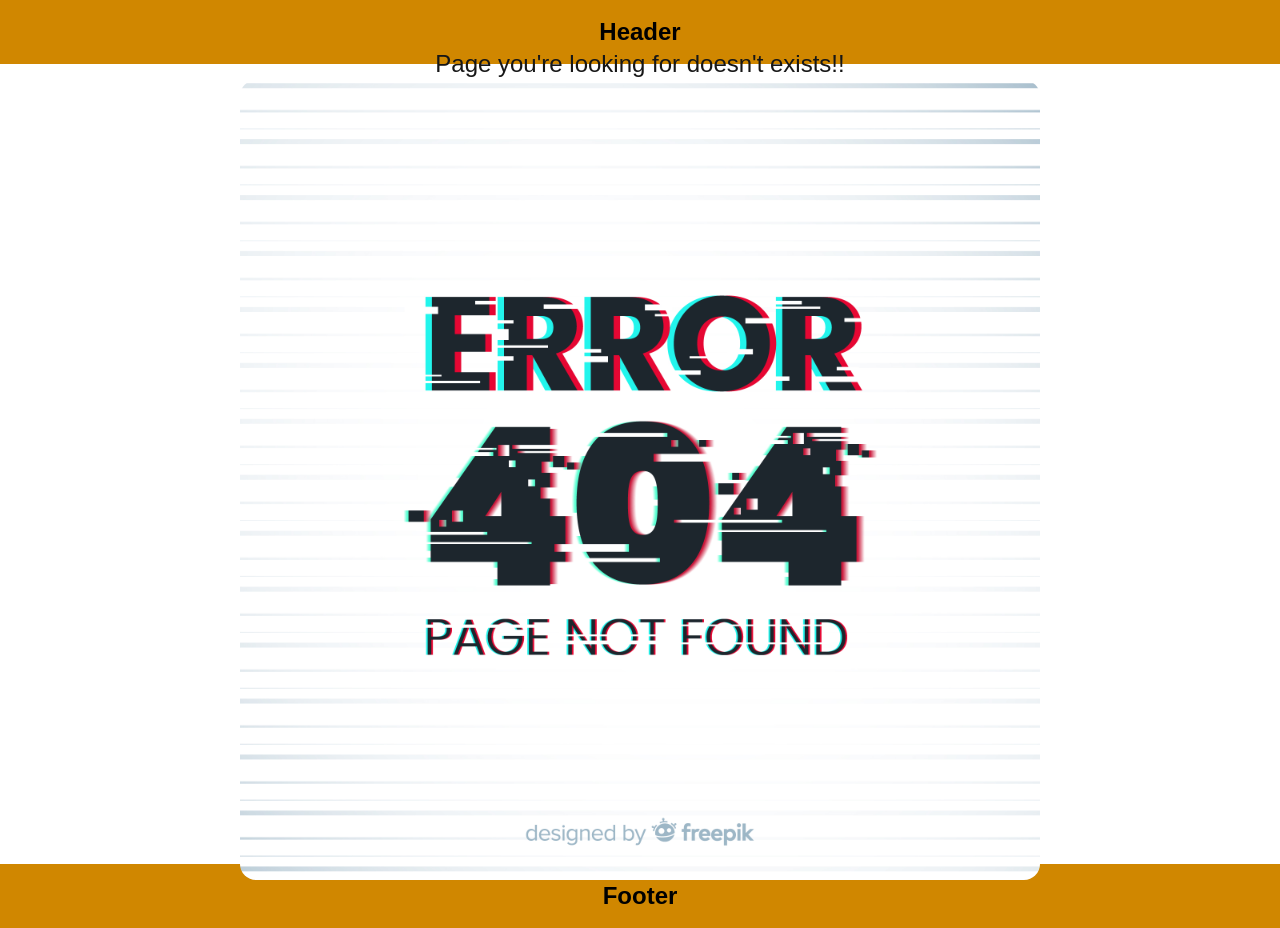
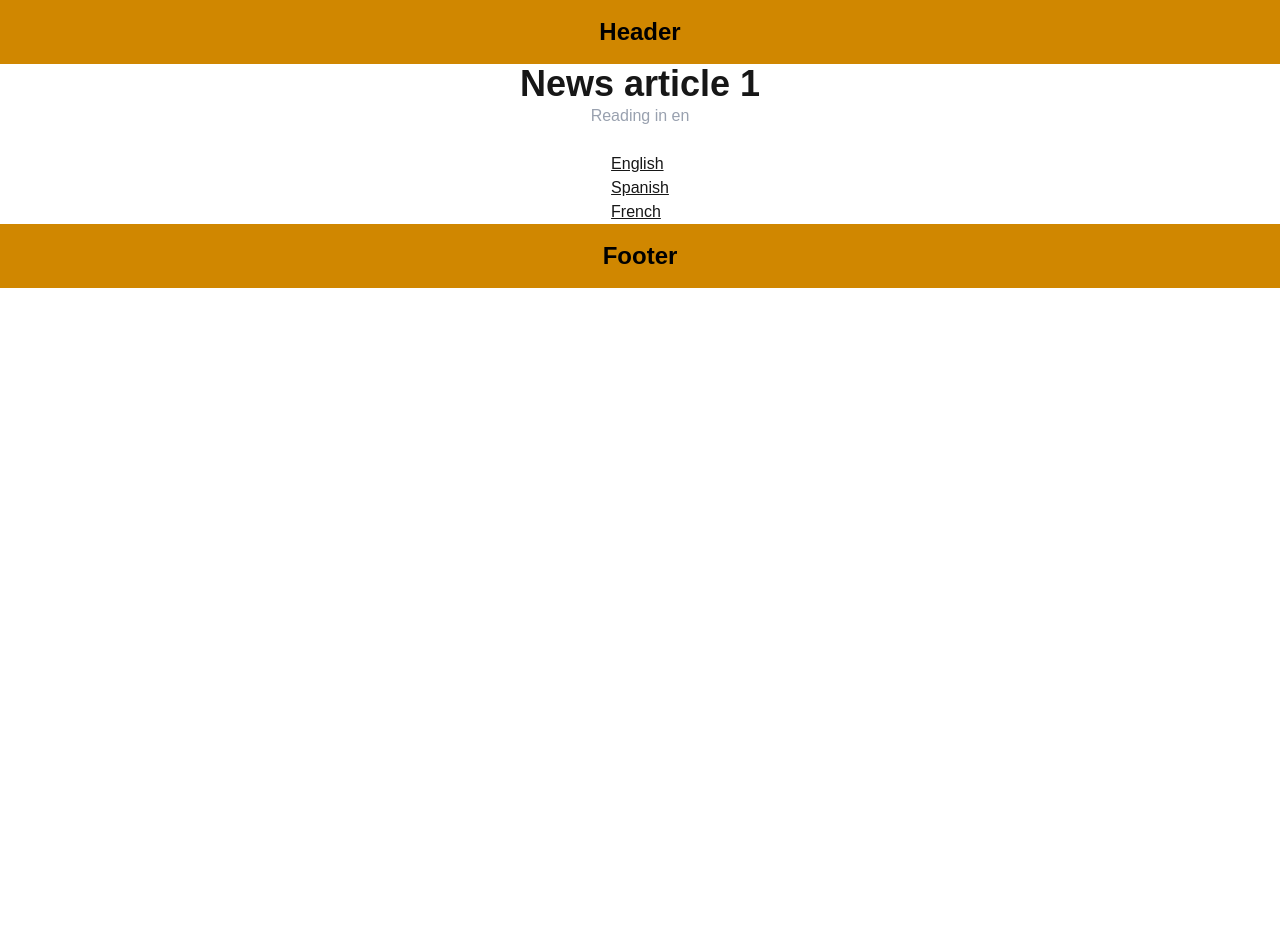
Before and after one commit to AmithBV0606/NextJs-Part-2, a Next.js app: page /articles/1 in a window 1280 px wide. Before the commit this address had no page. After the commit the page ends 800 px from the top, so only its background shows below. Built offline with nearby package versions, Linux system fonts and the light colour scheme.

Commit message:
Studied about params and searchParams.

```diff
--- /dev/null
+++ b/app/articles/[articleId]/page.tsx
@@ -0,0 +1,40 @@
+// "use client"
+
+import Link from "next/link";
+import { use } from "react";
+
+type NewsArticleProps = {
+  params: Promise<{ articleId: string }>;
+  searchParams: Promise<{ lang?: "en" | "es" | "fr" }>;
+};
+
+export default async function NewsArticle({
+  params,
+  searchParams,
+}: NewsArticleProps) {
+  const { articleId } = await params; // params
+  const { lang = "en" } = await searchParams; // searchParams
+
+  //   If this was client component
+  //   const { articleId } = use(params);
+  //   const { lang = "en" } = use(searchParams);
+
+  return (
+    <div className="flex flex-col justify-center items-center">
+      <h1 className="text-4xl font-extrabold">News article {articleId}</h1>
+      <p className="text-gray-400">Reading in {lang}</p>
+
+      <div className="flex flex-col mt-6">
+        <Link href={`/articles/${articleId}?lang=en`} className="underline">
+          English
+        </Link>
+        <Link href={`/articles/${articleId}?lang=es`} className="underline">
+          Spanish
+        </Link>
+        <Link href={`/articles/${articleId}?lang=fr`} className="underline">
+          French
+        </Link>
+      </div>
+    </div>
+  );
+}
--- a/app/page.tsx
+++ b/app/page.tsx
@@ -12,6 +12,23 @@ export default function Home() {
       <Link href={"/products"} className="underline">
         Products
       </Link>
+
+      <div className="flex flex-col mt-10">
+        {/* Here "breaking-news-123" is the dynamic route parameter(params) and "lang=en" in the query parameter(searchParams) */}
+        <Link
+          href={"/articles/breaking-news-123?lang=en"}
+          className="underline"
+        >
+          Read in English
+        </Link>
+
+        <Link
+          href={"/articles/breaking-news-123?lang=fr"}
+          className="underline"
+        >
+          Read in French
+        </Link>
+      </div>
     </div>
   );
 }
```
Also changed, not shown: 1 other file (tests, documents, lock files or other folders).
